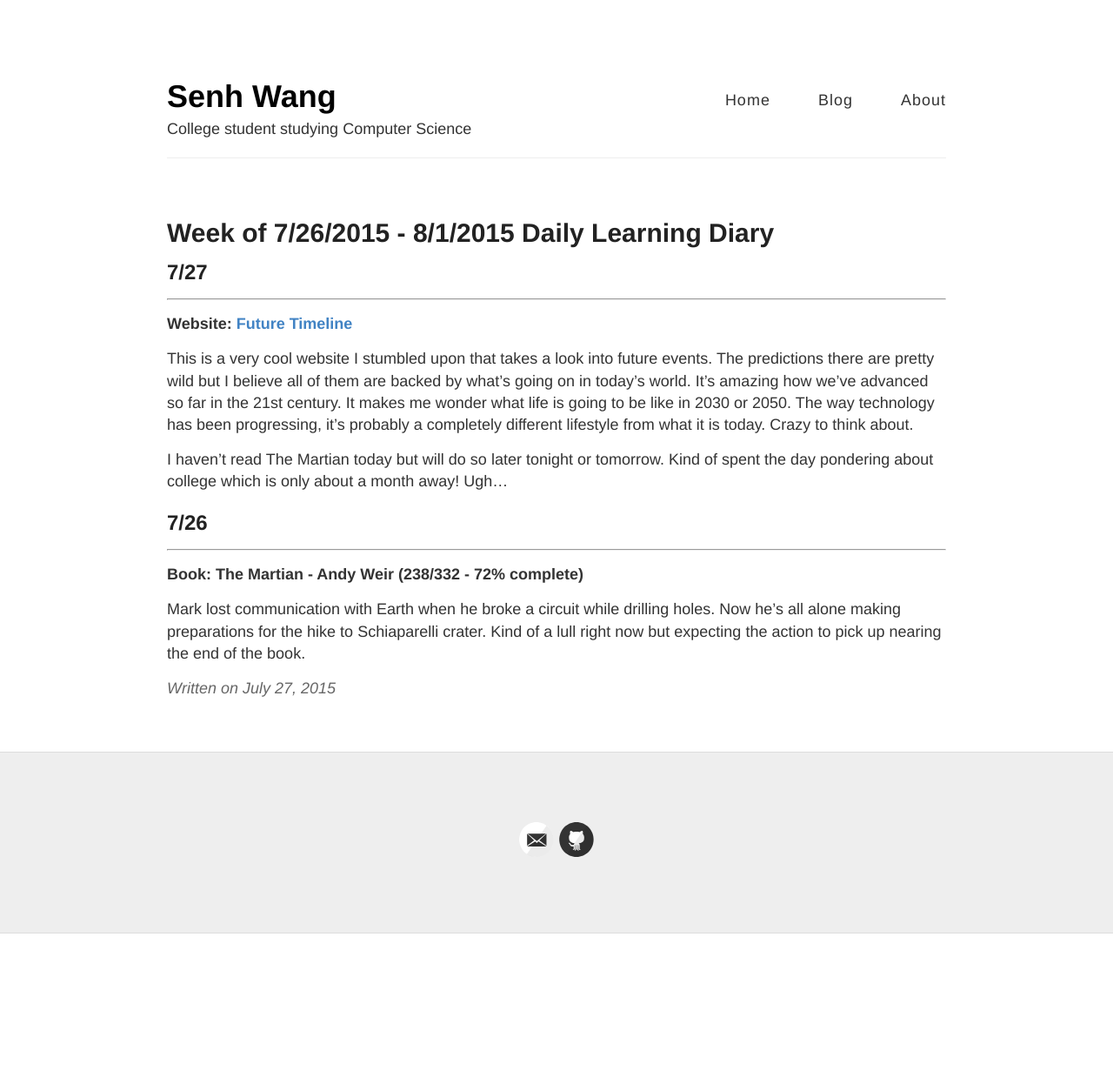
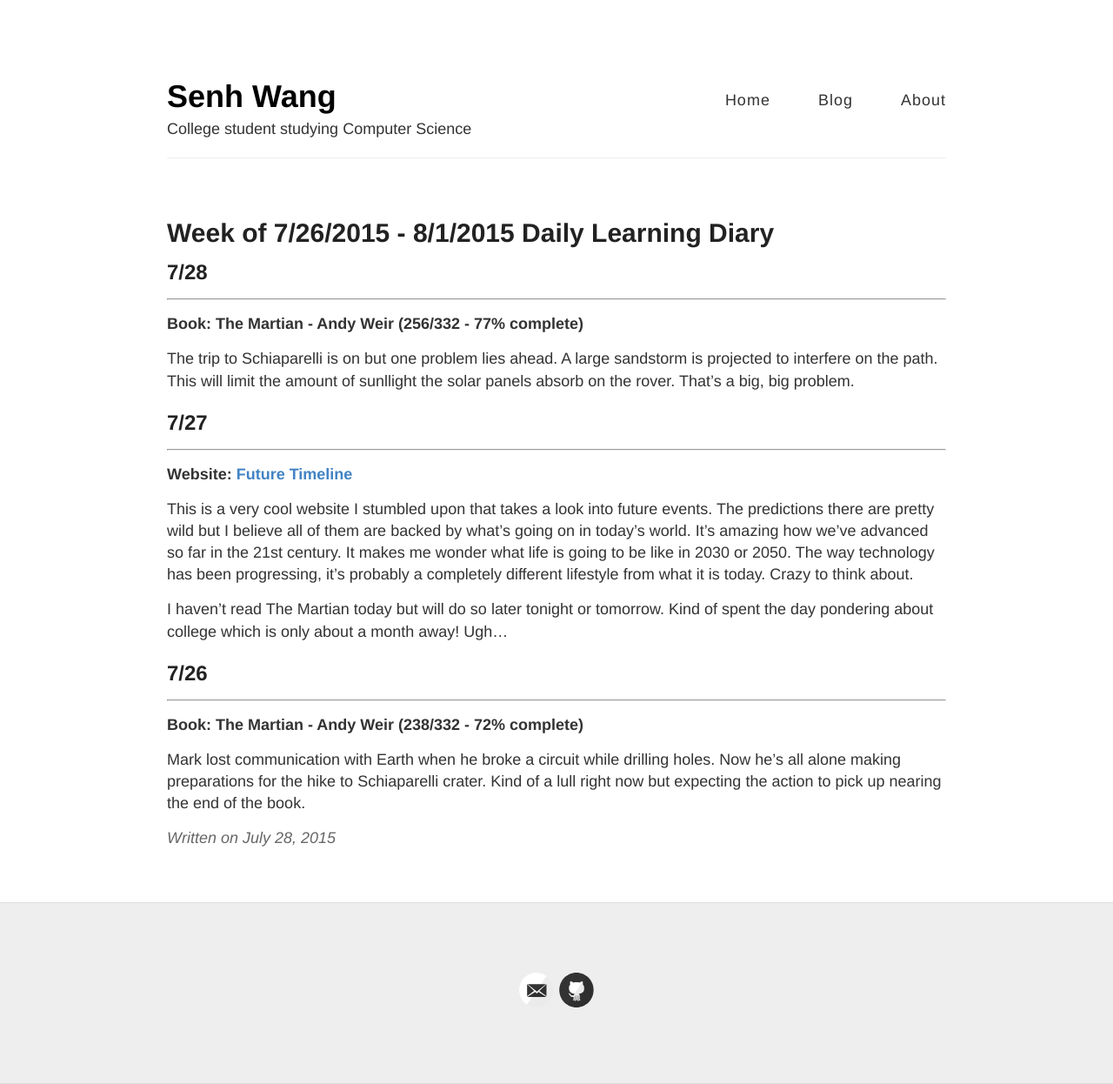
Before and after one commit to SenhW/senhw.github.io, a Jekyll site: the page built from _posts/2015-07-26-7-26-2015-learning-diary.md, in a window 1280 px wide. Shown: the whole page at 87% size. Built offline with Jekyll 4.4.1, drawn with Linux system fonts in a browser that asks for light colours; Markdown is read by kramdown in place of the engine named in the settings; before the commit the page ends 1073 px from its top, so only the background shows below that.

Commit message:
7/28 entry

```diff
--- a/_posts/2015-07-26-7-26-2015-learning-diary.md
+++ b/_posts/2015-07-26-7-26-2015-learning-diary.md
@@ -2,8 +2,14 @@
 layout: post
 title: Week of 7/26/2015 - 8/1/2015 Daily Learning Diary
 permalink: /blog/7-26-2015-learning-diary/
-date: 2015-07-27
+date: 2015-07-28
 ---
+
+## 7/28
+---
+**Book: The Martian - Andy Weir (256/332 - 77% complete)**
+
+The trip to Schiaparelli is on but one problem lies ahead. A large sandstorm is projected to interfere on the path. This will limit the amount of sunllight the solar panels absorb on the rover. That's a big, big problem.
 
 ## 7/27
 ---
```
